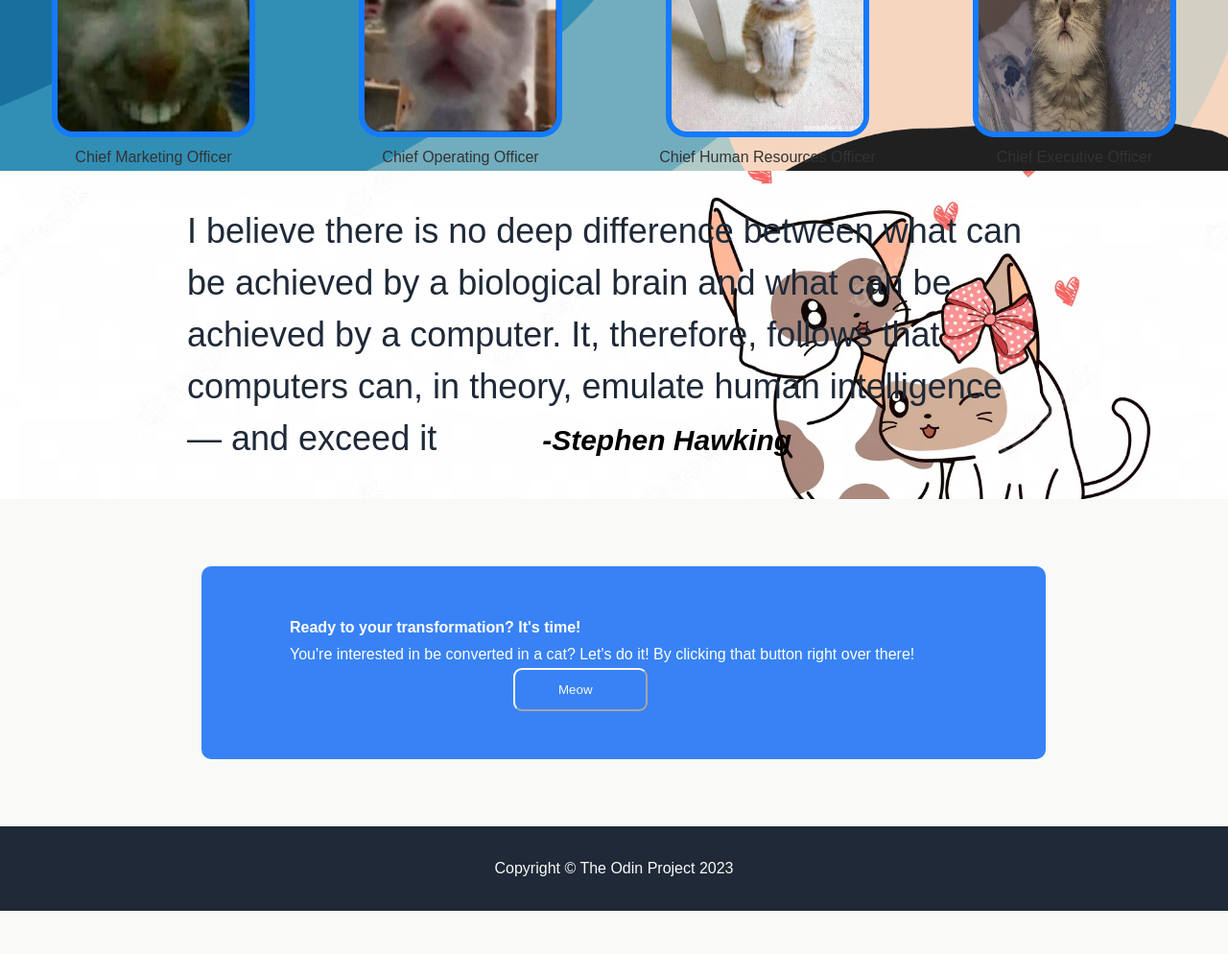
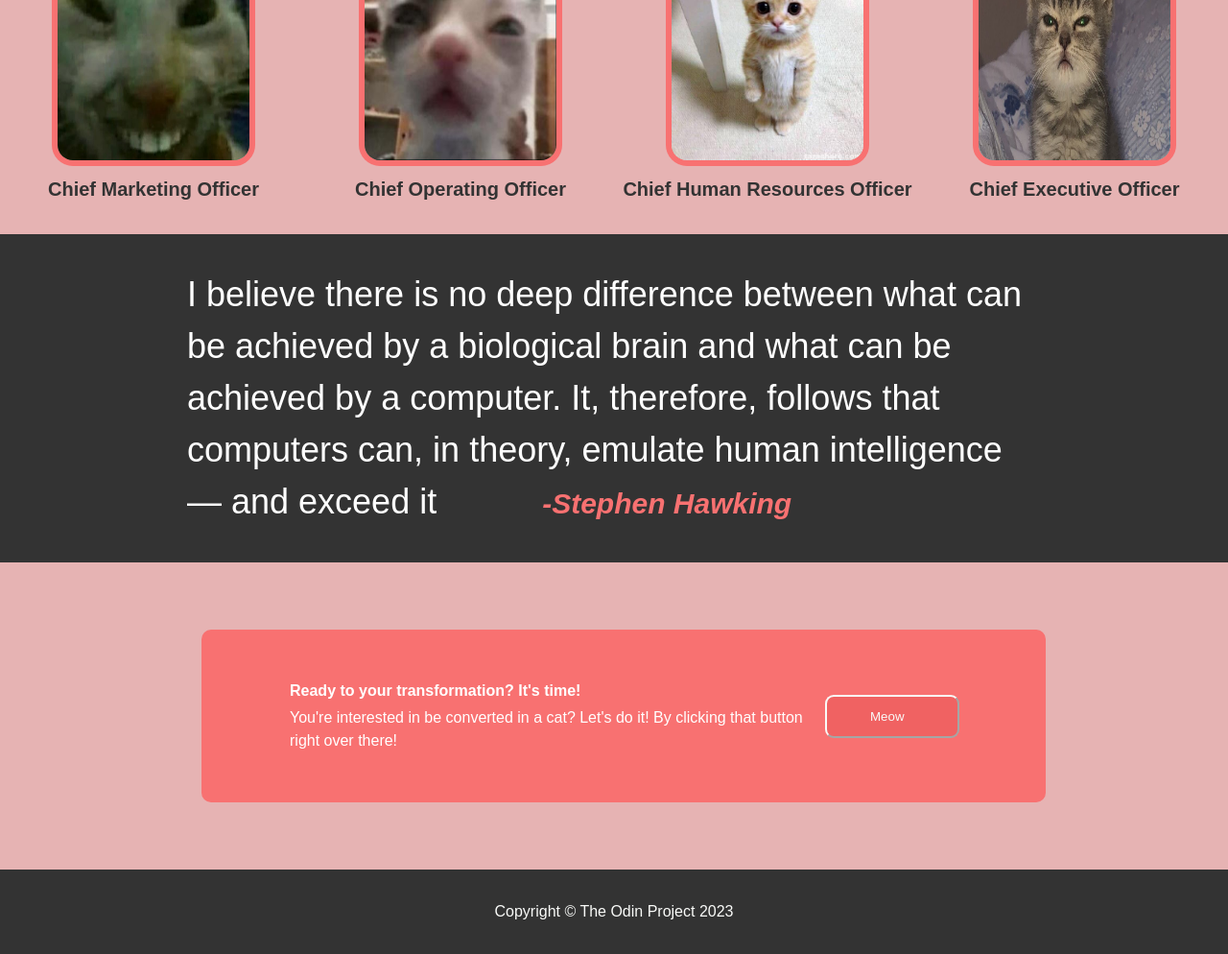
Before and after one commit to joaquintalice/flexboxproject, a plain HTML site: page index.html in a window 1280 px wide. Shown: the part 812-1806 px from the top of the page at 96% size. Before the commit the page ends 1761 px from the top, so only its background shows below. Drawn offline with Linux system fonts and the light colour scheme.

Commit message:
All styles modified

```diff
--- a/styles.css
+++ b/styles.css
@@ -5,12 +5,13 @@ body {
     font-size: 16px;
     line-height: 1.5;
     color: #333;
-    background-color: #F9FAF8;
+    background-color: #e6b3b3;
+    overflow-x: hidden;
 }
 
 /*HEADER*/
 .header {
-    background-color: #796757;
+    background-color: #333;
     display: flex;
     justify-content: space-between;
 }
@@ -39,7 +40,7 @@ body {
 
 /*CONT 1*/
 .container-1 {
-    background-image: url("./assets/30042022-v2-MINIMALIST-LANDSCAPE.png");
+    background-color: #333;
     background-size: cover;
     background-position: center;
     display: flex;
@@ -90,9 +91,10 @@ body {
 
 .container-2 {
     text-align: center;
-    background-image: url("./assets/1111-mMINIMALIST-LANDSCAPE.png");
     background-size: cover;
     background-position: center;
+    margin-top: 30px;
+    margin-bottom: 30px;
 }
 
 .container-2 .cont-1 {
@@ -102,13 +104,18 @@ body {
 .container-2 .cont-1 img{
     width: 200px;
     height: 230px;
-    border: solid 6px rgb(20, 122, 255);
+    border: solid 6px #f87171;
     border-radius: 22px;
 }
 
 .container-2 .ilustration {
     display: flex;
     flex: 1;
+}
+
+.container-2 .ilustration p {
+    font-size: 20px;
+    font-weight: 600;
 }
 
 .container-2 h2 {
@@ -124,7 +131,7 @@ body {
 
 /*CONT 3*/
 .container-3 {
-    background-image: url("./assets/banner-2-adorable-cats-has-happy-time-loving-day_75474-1161.avif");
+    background-color: #333;
     background-size: cover;
     background-position: center;
     display: flex;
@@ -133,13 +140,13 @@ body {
 
 .container-3 blockquote {
     width: 890px;
-    color: #1F2937;
+    color: #ffffff;
     font-size: 36px;
     font-family: light italic, Arial, Helvetica, sans-serif, sans-serif;
 }
 
 .container-3 cite {
-    color: #000000;
+    color: #f87171;
     font-size: 30px;
     font-weight: 550;
     margin: 100px;
@@ -158,11 +165,12 @@ body {
 }
 
 .blue-container {
-    background-color: #3882F6;
+    background-color: #f87171;
     color: #ffffff;
     width: 700px;
     padding: 50px 90px;
     border-radius: 10px;
+    display: flex;
 }
 
 .blue-container .text-blue {
@@ -178,16 +186,14 @@ p {
 }
 
 .button {
-    background-color: #3882F6;
     display: flex;
     justify-content: center;
     align-items: center;
-    padding-right: 90px;
 }
 
 .container-4 .button button {
     display: flex;
-    background-color: #3882F6;
+    background-color: #f06262;
     color: #F9FAF8;
     border-color: #F9FAF8;
     border-radius: 9px;
@@ -201,7 +207,7 @@ p {
 
 
 .footer {
-    background-color: #1F2937;
+    background-color: #333;
     display: flex;
     justify-content: center;
     color: #F9FAF8;
```
